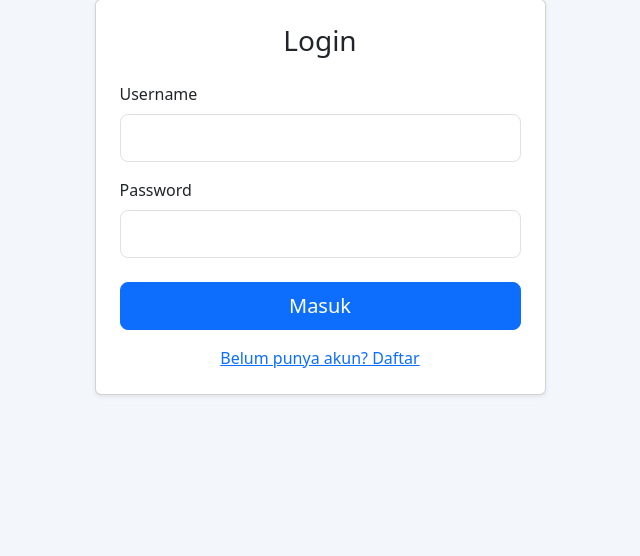
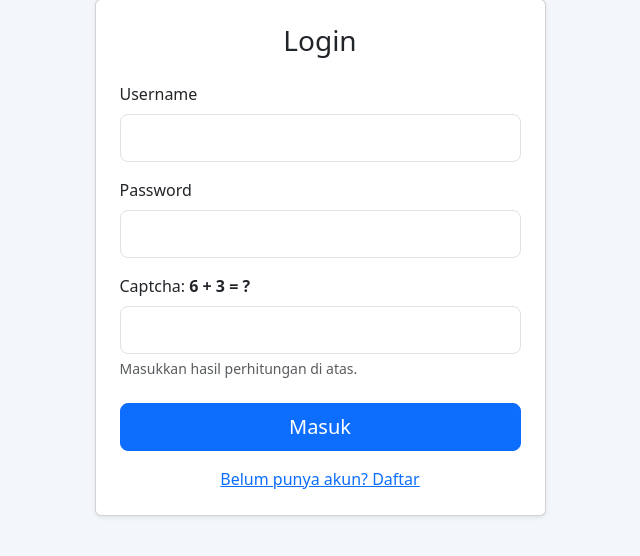
Before and after one commit to hamaazz/mini-secure-web-if5161, a Flask app: page /login in a window 1280 px wide. Shown: the part 81-637 px from the top of the page, without its empty margins (320-960 px from the left). Run offline with Flask 3, Linux system fonts and the light colour scheme; some libraries are stand-ins or nearby versions.

Commit message:
Tambah captcha ✅ Session timeout (auto logout setelah idle 5 menit) ✅

```diff
--- a/app.py
+++ b/app.py
@@ -2,8 +2,9 @@ import os
 import uuid
 import datetime as dt
 import bcrypt
+import random
+
 from functools import wraps
-
 from flask import (
     Flask, render_template, request, redirect,
     url_for, flash, session, send_from_directory, abort
@@ -23,6 +24,45 @@ app.config["SECRET_KEY"] = "ganti-ini-dengan-secret-yang-lebih-kuat"
 app.config["SQLALCHEMY_DATABASE_URI"] = "sqlite:///" + os.path.join(BASE_DIR, "app.db")
 app.config["SQLALCHEMY_TRACK_MODIFICATIONS"] = False
 app.config["UPLOAD_FOLDER"] = UPLOAD_FOLDER
+
+# --- Session timeout (auto logout setelah idle 5 menit) ---
+
+IDLE_TIMEOUT_MINUTES = 5
+
+@app.before_request
+def check_idle_timeout():
+    # Jangan cek untuk static file
+    if request.endpoint == "static":
+        return
+
+    user_id = session.get("user_id")
+    if not user_id:
+        # Tidak ada user login, tidak perlu cek
+        return
+
+    now = dt.datetime.utcnow()
+    last_active_str = session.get("last_active")
+
+    if last_active_str:
+        try:
+            last_active = dt.datetime.fromisoformat(last_active_str)
+        except ValueError:
+            # Kalau format aneh, anggap sekarang
+            last_active = now
+
+        idle_duration = now - last_active
+        if idle_duration > dt.timedelta(minutes=IDLE_TIMEOUT_MINUTES):
+            # Session kadaluarsa karena idle terlalu lama
+            session.clear()
+            flash(
+                "Anda sudah logout karena tidak aktif lebih dari 5 menit.",
+                "info",
+            )
+            return redirect(url_for("login"))
+
+    # Update timestamp aktivitas terakhir
+    session["last_active"] = now.isoformat()
+
 
 db = SQLAlchemy(app)
 
@@ -135,10 +175,17 @@ def login():
     if request.method == "POST":
         username = request.form.get("username", "").strip()
         password = request.form.get("password", "").strip()
+        captcha_input = request.form.get("captcha", "").strip()
+
+        # 1. Validasi captcha dulu
+        expected_captcha = session.get("login_captcha_answer")
+        if not expected_captcha or captcha_input != str(expected_captcha):
+            flash("Captcha salah. Silakan coba lagi.", "danger")
+            return redirect(url_for("login"))
 
         user = User.query.filter_by(username=username).first()
 
-        # 1. Kalau user ada, cek apakah sedang dalam masa cooldown
+        # 2. Cek apakah user sedang dalam masa cooldown
         if user and user.lock_until:
             now = dt.datetime.utcnow()
             if now < user.lock_until:
@@ -151,12 +198,12 @@ def login():
                 )
                 return redirect(url_for("login"))
 
-        # 2. Kalau user tidak ada ATAU password salah
+        # 3. Kalau user tidak ada ATAU password salah
         if (not user) or (not bcrypt.checkpw(
             password.encode("utf-8"),
             user.password_hash.encode("utf-8") if user else b""
         )):
-            # Kalau user tidak ada, cukup kasih pesan umum
+            # Kalau user tidak ada, pesan umum
             if not user:
                 flash("Username atau password salah.", "danger")
                 return redirect(url_for("login"))
@@ -182,7 +229,6 @@ def login():
                     "warning",
                 )
             else:
-                # Masih di bawah batas -> beritahu sisa percobaan
                 remaining = attempts_before_lock - user.failed_login_attempts
                 db.session.commit()
                 flash(
@@ -193,7 +239,7 @@ def login():
 
             return redirect(url_for("login"))
 
-        # 3. Kalau password benar -> reset counter & lock
+        # 4. Kalau password benar -> reset counter & lock
         user.failed_login_attempts = 0
         user.lock_until = None
         db.session.commit()
@@ -201,9 +247,14 @@ def login():
         session["user_id"] = user.id
         session["is_admin"] = user.is_admin
         flash("Login berhasil.", "success")
+        if user.is_admin:
+            return redirect(url_for("admin_dashboard"))
         return redirect(url_for("dashboard"))
 
-    return render_template("login.html")
+    # METHOD GET → generate captcha dan kirim ke template
+    captcha_question = generate_captcha("login")
+    return render_template("login.html", captcha_question=captcha_question)
+
 
 
 @app.route("/logout")
@@ -217,6 +268,12 @@ def logout():
 @login_required
 def dashboard():
     user = get_current_user()
+
+    # Admin tidak boleh akses dashboard user biasa
+    if user.is_admin:
+        flash("Admin tidak memiliki dashboard user.", "warning")
+        return redirect(url_for("admin_dashboard"))
+
     user_files = UserFile.query.filter_by(
         user_id=user.id
     ).order_by(UserFile.uploaded_at.desc()).all()
@@ -227,6 +284,11 @@ def dashboard():
 @login_required
 def upload():
     user = get_current_user()
+
+    # Admin tidak diizinkan upload file
+    if user.is_admin:
+        flash("Admin tidak diperbolehkan mengunggah file.", "warning")
+        return redirect(url_for("admin_dashboard"))
 
     if request.method == "POST":
         description = request.form.get("description", "").strip()
@@ -376,6 +438,16 @@ def admin_delete_user(user_id):
     flash(f"User '{user.username}' dan semua file-nya berhasil dihapus.", "success")
     return redirect(url_for("admin_dashboard"))
 
+#Tambah fungsi helper generate captcha
+def generate_captcha(key_prefix: str) -> str:
+    """Generate captcha sederhana dan simpan jawabannya di session."""
+    a = random.randint(1, 9)
+    b = random.randint(1, 9)
+    answer = a + b
+    session[f"{key_prefix}_captcha_answer"] = str(answer)
+    return f"{a} + {b} = ?"
+
+
 
 if __name__ == "__main__":
     with app.app_context():
--- a/templates/base.html
+++ b/templates/base.html
@@ -25,11 +25,18 @@
     <div class="collapse navbar-collapse" id="navbarNav">
       <ul class="navbar-nav ms-auto">
         {% if session.get('user_id') %}
+
         {% if session.get('is_admin') %}
+        {# ==== MENU UNTUK ADMIN ==== #}
         <li class="nav-item">
           <a class="nav-link" href="{{ url_for('admin_dashboard') }}">Admin</a>
         </li>
-        {% endif %}
+        <li class="nav-item">
+          <a class="nav-link" href="{{ url_for('logout') }}">Logout</a>
+        </li>
+
+        {% else %}
+        {# ==== MENU UNTUK USER BIASA ==== #}
         <li class="nav-item">
           <a class="nav-link" href="{{ url_for('dashboard') }}">Dashboard</a>
         </li>
@@ -39,9 +46,16 @@
         <li class="nav-item">
           <a class="nav-link" href="{{ url_for('logout') }}">Logout</a>
         </li>
+        {% endif %}
+
         {% else %}
-        <li class="nav-item"><a class="nav-link" href="{{ url_for('login') }}">Login</a></li>
-        <li class="nav-item"><a class="nav-link" href="{{ url_for('register') }}">Register</a></li>
+        {# ==== MENU UNTUK PENGUNJUNG BELUM LOGIN ==== #}
+        <li class="nav-item">
+          <a class="nav-link" href="{{ url_for('login') }}">Login</a>
+        </li>
+        <li class="nav-item">
+          <a class="nav-link" href="{{ url_for('register') }}">Register</a>
+        </li>
         {% endif %}
       </ul>
     </div>
--- a/templates/login.html
+++ b/templates/login.html
@@ -17,6 +17,15 @@
           <input type="password" name="password" class="form-control form-control-lg" required>
         </div>
 
+        <!-- 🔢 Captcha -->
+        <div class="mb-3">
+          <label class="form-label">
+            Captcha: <strong>{{ captcha_question }}</strong>
+          </label>
+          <input type="text" name="captcha" class="form-control form-control-lg" required>
+          <div class="form-text">Masukkan hasil perhitungan di atas.</div>
+        </div>
+
         <button type="submit" class="btn btn-primary w-100 btn-lg mt-2">
           Masuk
         </button>
```
Lines whose indentation alone changed are shown as unchanged.
